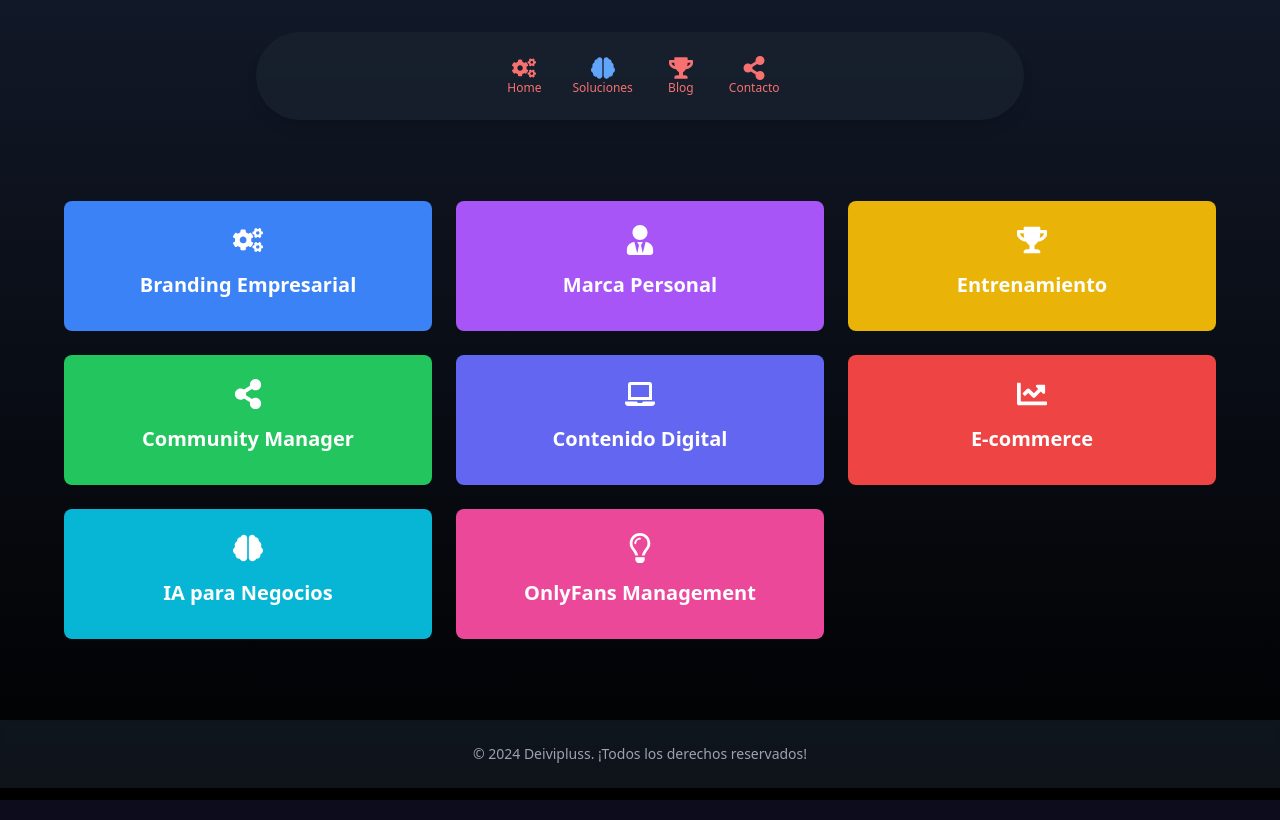
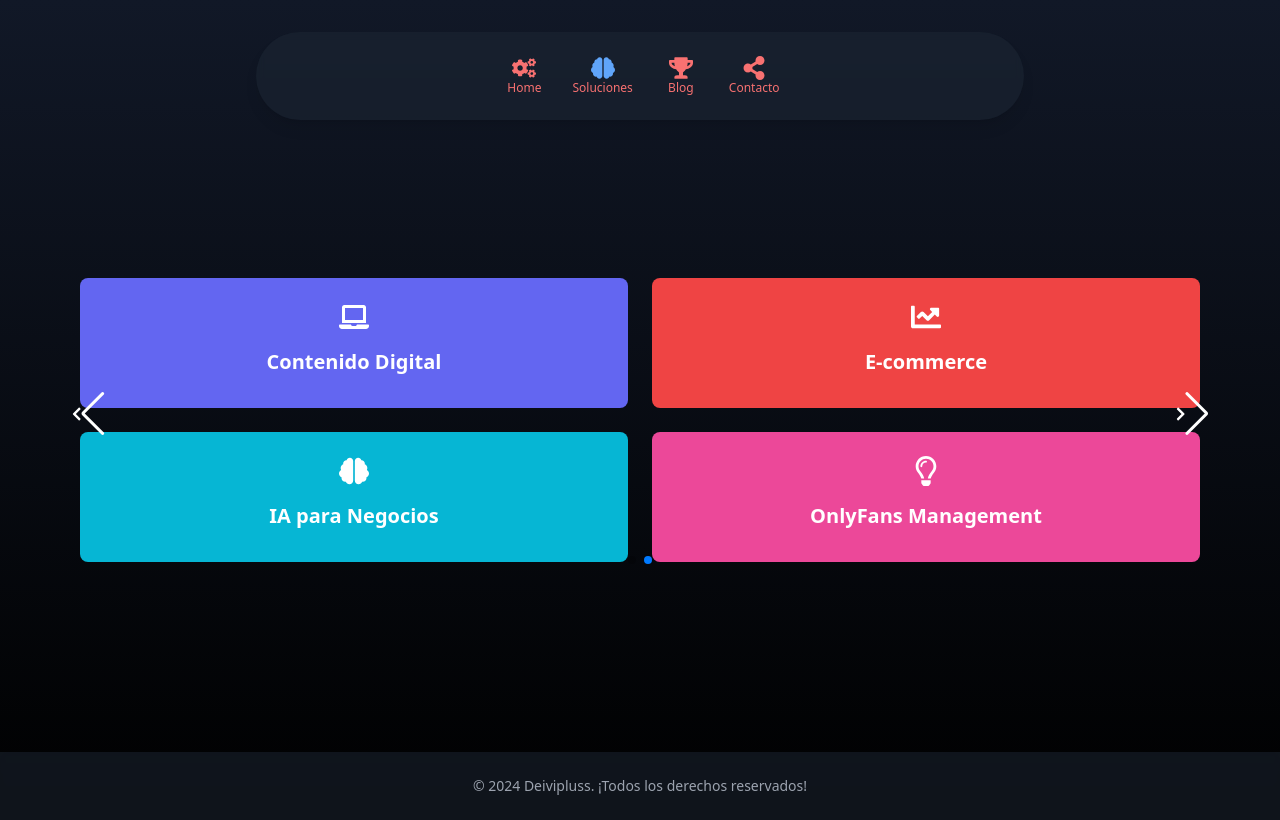
Before and after one commit to deivipluss/landing, a Next.js app: page /soluciones in a window 1280 px wide. Built offline with nearby package versions, Linux system fonts and the light colour scheme.

Commit message:
slidetarjetas

```diff
--- a/app/soluciones/page.tsx
+++ b/app/soluciones/page.tsx
@@ -1,5 +1,5 @@
 "use client";
-import React, { useState } from "react";
+import React, { useState, useEffect } from "react";
 import {
   FaCogs,
   FaBrain,
@@ -8,10 +8,17 @@ import {
   FaLaptop,
   FaChartLine,
   FaRegLightbulb,
-  FaTrophy
+  FaTrophy,
+  FaChevronLeft,
+  FaChevronRight
 } from "react-icons/fa";
 import Link from 'next/link';
 import { motion, AnimatePresence } from 'framer-motion';
+import { Swiper, SwiperSlide } from 'swiper/react';
+import { Autoplay, Navigation, Pagination } from 'swiper/modules';
+import 'swiper/css';
+import 'swiper/css/navigation';
+import 'swiper/css/pagination';
 
 type CardKey = 'branding' | 'marcaPersonal' | 'entrenamiento' | 'communityManager' | 'contenidoDigital' | 'ecommerce' | 'iaNegocios' | 'onlyfans';
 
@@ -102,11 +109,11 @@ const SolutionCard: React.FC<{
         ${isExpanded ? 'bg-white' : card.color} rounded-lg p-6 cursor-pointer
         ${isExpanded ? 'text-gray-800' : 'text-white'}
         transition-all duration-300 ease-in-out
-        hover:shadow-xl
+        hover:shadow-xl h-full
       `}
       whileHover={{ scale: 1.02 }}
     >
-      <motion.div layout className="flex flex-col items-center">
+      <motion.div layout className="flex flex-col items-center h-full">
         <motion.div layout className="mb-4">
           {card.icon}
         </motion.div>
@@ -158,6 +165,13 @@ const SolutionCard: React.FC<{
 const Soluciones = () => {
   const [activeSection] = useState<string>("soluciones");
   const [expandedCard, setExpandedCard] = useState<CardKey | null>(null);
+  const [cardGroups] = useState(() => {
+    const allCards = Object.keys(cardData) as CardKey[];
+    return [
+      allCards.slice(0, 4),
+      allCards.slice(4)
+    ];
+  });
 
   const toggleCard = (cardKey: CardKey) => {
     setExpandedCard(expandedCard === cardKey ? null : cardKey);
@@ -187,9 +201,27 @@ const Soluciones = () => {
       </header>
 
       <main className="p-4 md:p-8 flex justify-center items-center min-h-[calc(100vh-200px)]">
-        <div className="w-full max-w-6xl">
-          <div className="grid grid-cols-1 md:grid-cols-2 lg:grid-cols-3 gap-6">
-            {(Object.keys(cardData) as CardKey[]).map((cardKey) => (
+        <div className="w-full max-w-6xl relative">
+          <Swiper
+            modules={[Autoplay, Navigation, Pagination]}
+            spaceBetween={30}
+            slidesPerView={1}
+            navigation={{
+              prevEl: '.swiper-button-prev',
+              nextEl: '.swiper-button-next',
+            }}
+            pagination={{ clickable: true }}
+            autoplay={{
+              delay: 5000,
+              disableOnInteraction: false,
+            }}
+            loop={true}
+            className="relative"
+          >
+            {cardGroups.map((group, groupIndex) => (
+              <SwiperSlide key={groupIndex}>
+                <div className="grid grid-cols-1 md:grid-cols-2 gap-6 p-4">
+                  {group.map((cardKey) => (
                     <SolutionCard
                       key={cardKey}
                       cardKey={cardKey}
@@ -198,10 +230,20 @@ const Soluciones = () => {
                     />
                   ))}
                 </div>
+              </SwiperSlide>
+            ))}
+          </Swiper>
+
+          <div className="swiper-button-prev !text-white !w-8 !h-8 !left-2">
+            <FaChevronLeft className="text-2xl" />
+          </div>
+          <div className="swiper-button-next !text-white !w-8 !h-8 !right-2">
+            <FaChevronRight className="text-2xl" />
+          </div>
         </div>
       </main>
 
-      <footer className="bg-gray-800/50 backdrop-blur-sm text-center py-6 text-gray-400 text-sm">
+      <footer className="bg-gray-800/50 backdrop-blur-sm text-center py-6 text-gray-400 text-sm mt-8">
         © 2024 Deivipluss. ¡Todos los derechos reservados!
       </footer>
     </div>
--- a/package.json
+++ b/package.json
@@ -15,7 +15,8 @@
     "react-dom": "^18.3.1",
     "react-icons": "^5.3.0",
     "react-simple-typewriter": "^5.0.1",
-    "react-transition-group": "^4.4.5"
+    "react-transition-group": "^4.4.5",
+    "swiper": "^11.1.15"
   },
   "devDependencies": {
     "@types/node": "^20",
```
Also changed, not shown: 1 other file (tests, documents, lock files or other folders). Lines whose indentation alone changed are shown as unchanged.
